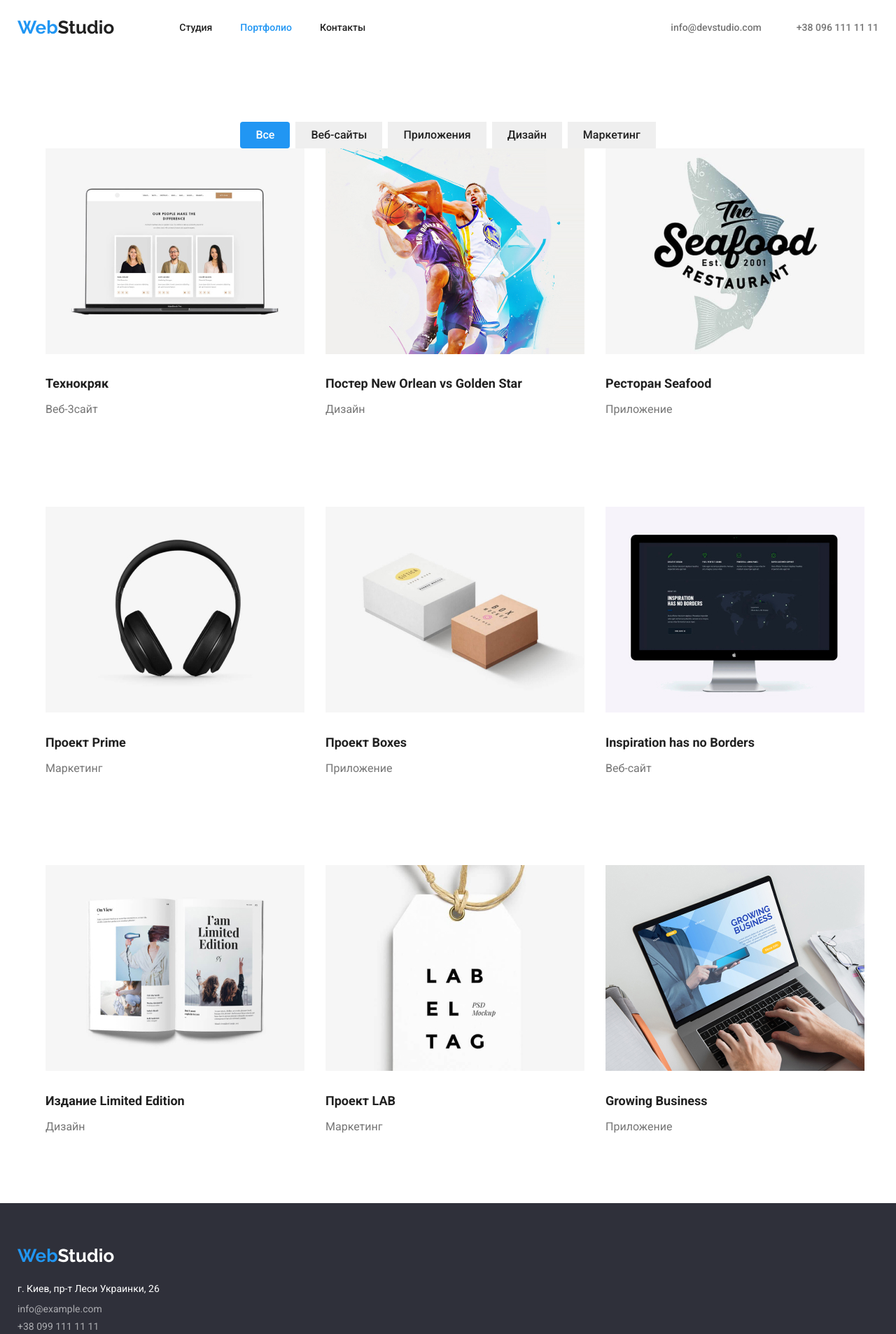
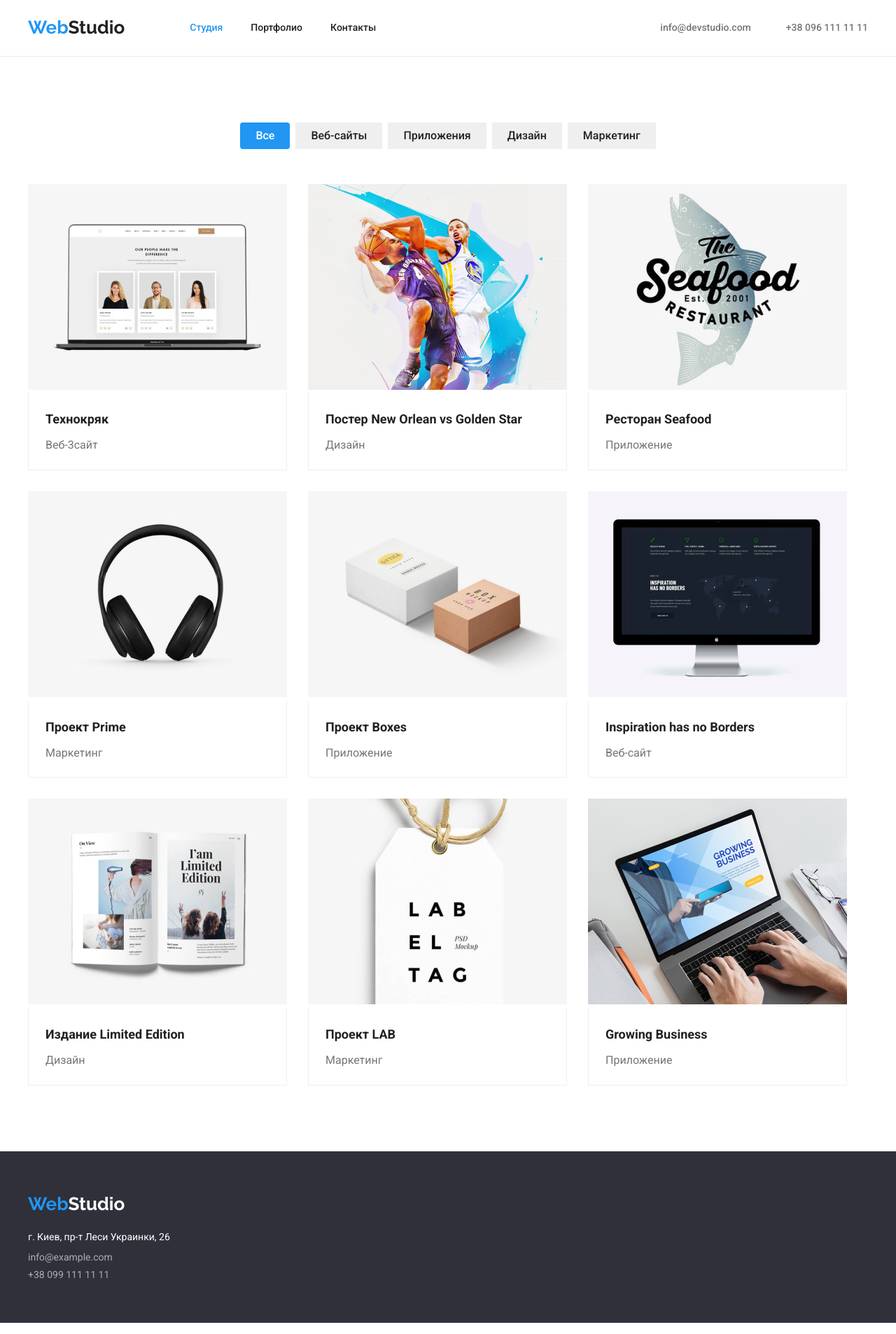
Before and after one commit to OlesyaY/hw-3, a plain HTML site: page portfolio.html in a window 1280 px wide. Shown: the whole page at 70% size. Drawn offline with nearby package versions, Linux system fonts and the light colour scheme.

Commit message:
fixed mistakes

```diff
--- a/css/styles.css
+++ b/css/styles.css
@@ -20,10 +20,9 @@ ul {
 
 
 .conteiner {
-    width: 1230px;
+    width: 1200px;
     padding: 0px 15px;
     margin: 0 auto;
-
 }
 
 ul {
@@ -32,6 +31,7 @@ ul {
 
 .filter-menu {
     padding-top: 94px;
+    padding-bottom: 94px;
 }
 
 .filter-menu .list {
@@ -103,10 +103,17 @@ ul {
     text-decoration: none;
 }
 
+
+
 .logo {
-    padding-top: 60px;
-    padding-bottom: 20px;
     display: block;
+    margin-bottom: 20px;
+    font-size: 26px;
+    font-weight: 700;
+    line-height: 1.19;
+    font-family: Raleway,
+        sans-serif;
+    text-decoration: none;
 }
 
 .active {
@@ -119,6 +126,10 @@ ul {
     font-size: 14px;
     line-height: 1.14;
     padding-inline-start: 0;
+}
+
+.catalog {
+    margin-bottom: 50px;
 }
 
 .list .link:hover,
@@ -138,7 +149,7 @@ ul {
 }
 
 .top-contact .link {
-    font-display: block;
+    display: block;
     padding-top: 32px;
     padding-bottom: 32px;
 }
@@ -160,25 +171,31 @@ ul {
     color: var(--secondary-color);
 }
 
+.hedbord {
+    border-bottom: 1px solid #ECECEC;
+}
+
 .page-header {
     display: flex;
     align-items: center;
 }
 
+.elements {
+    padding: 20px 24px;
+    border: solid #EEEEEE;
+    border-width: 0px 1px 1px 1px;
+}
+
 .progect-list {
     display: flex;
     flex-wrap: wrap;
+    padding-inline-start: 0px;
 
-}
-
-.products {
-    padding-bottom: 20px;
 }
 
 .progect-item {
     margin-right: 30px;
     margin-bottom: 30px;
-    padding-bottom: 94px;
 }
 
 .progect-item:nth-child(3n) {
@@ -213,11 +230,15 @@ ul {
 
 }
 
+.benefits {
+    padding-top: 94px;
+}
+
 .list-menu {
     display: flex;
-    padding-top: 94px;
     margin-block-start: 0px;
     margin-block-end: 0px;
+    padding-inline-start: 0px;
 }
 
 .list-menu .item {
@@ -226,9 +247,9 @@ ul {
 
 .list-pic {
     display: flex;
-    padding-bottom: 188px;
     margin-block-start: 0px;
     margin-block-end: 0px;
+    padding-inline-start: 0px;
 }
 
 .list-pic .item-pic {
@@ -243,15 +264,21 @@ ul {
     margin-right: 30px;
 }
 
-.photo {
+.desc {
+    padding-top: 30px;
     padding-bottom: 30px;
+}
+
+.team {
+    padding-top: 94px;
+    padding-bottom: 94px;
 }
 
 .list-intro {
     display: flex;
     margin-block-start: 0px;
     margin-block-end: 0px;
-    padding-bottom: 94px;
+    padding-inline-start: 0px;
 }
 
 .list-intro .link-intro {
@@ -276,9 +303,8 @@ ul {
     line-height: 1.36;
     text-transform: uppercase;
     letter-spacing: 0.06em;
-    padding-left: 260px;
-    padding-right: 260px;
-    padding-bottom: 30px;
+    width: 696px;
+    margin: 30px auto 0 auto;
 }
 
 .main-section--btn {
@@ -318,6 +344,7 @@ ul {
 
 .servise {
     padding-top: 94px;
+    padding-bottom: 94px;
 }
 
 .heading {
@@ -336,7 +363,7 @@ ul {
     font-size: 14px;
     line-height: 1.14;
     text-transform: uppercase;
-    padding-bottom: 10px;
+    margin-bottom: 10px;
 }
 
 .description {
@@ -347,18 +374,21 @@ ul {
 .list-name {
     font-weight: 500;
     line-height: 1.18;
-    padding-bottom: 10px;
+    margin-bottom: 10px;
 }
 
 .position {
     font-size: 16px;
     line-height: 1.35;
-    padding-bottom: 30px;
 }
 
 /* footer */
 .footer-content {
     background-color: #2F303A;
+}
+
+.footbar {
+    padding-top: 60px;
     padding-bottom: 60px;
 }
 
@@ -370,7 +400,7 @@ ul {
     color: #FFFFFF;
     font-size: 14px;
     line-height: 1.71;
-    padding-bottom: 9px;
+    margin-bottom: 9px;
 }
 
 
@@ -378,6 +408,7 @@ ul {
     color: #FFFFFF;
 }
 
-.info {
-    padding-bottom: 9px;
+
+.info:not(:last-child) {
+    margin-bottom: 9px;
 }
--- a/portfolio.html
+++ b/portfolio.html
@@ -21,7 +21,7 @@
         <link rel="stylesheet" href="./css/styles.css" />
     </head>
     <body>
-        <header>
+        <header class="hedbord">
             <div class="conteiner page-header">
                 <nav class="site-nav">
                     <a class="link link-logo" href="/hm-2/index.html"
@@ -29,12 +29,10 @@
                     >
                     <ul class="list font-medium site-nav">
                         <li class="item">
-                            <a href="index.html" class="link">Студия</a>
+                            <a href="index.html" class="link active">Студия</a>
                         </li>
                         <li class="item">
-                            <a href="portfolio.html" class="link active"
-                                >Портфолио</a
-                            >
+                            <a href="portfolio.html" class="link">Портфолио</a>
                         </li>
                         <li class="item">
                             <a href="" class="link">Контакты</a>
@@ -43,7 +41,9 @@
                 </nav>
                 <ul class="top-contact site-contact list font-medium">
                     <li class="item">
-                        <a href="mailto:info@devstudio.com" class="link"
+                        <a
+                            href="mailto:info@devstudio.com"
+                            class="link secondary-text"
                             >info@devstudio.com</a
                         >
                     </li>
@@ -55,12 +55,11 @@
                 </ul>
             </div>
         </header>
-
         <main>
             <section class="filter-menu">
                 <div class="conteiner">
                     <h1 class="visually-hidden">Резюме</h1>
-                    <ul class="list">
+                    <ul class="list catalog">
                         <li class="item-menu">
                             <button class="filter-active btn" type="button">
                                 Все
@@ -97,8 +96,10 @@
                                     alt=""
                                     width="370"
                             /></a>
+                            <div class="elements">
                                 <h2 class="heading">Технокряк</h2>
                                 <p class="secondary-text text">Веб-3сайт</p>
+                            </div>
                         </li>
                         <li class="progect-item">
                             <a href="/"
@@ -108,10 +109,12 @@
                                     alt=""
                                     width="370"
                             /></a>
+                            <div class="elements">
                                 <h2 class="heading">
                                     Постер New Orlean vs Golden Star
                                 </h2>
                                 <p class="secondary-text text">Дизайн</p>
+                            </div>
                         </li>
                         <li class="progect-item">
                             <a href="/"
@@ -121,8 +124,10 @@
                                     alt=""
                                     width="370"
                             /></a>
+                            <div class="elements">
                                 <h2 class="heading">Ресторан Seafood</h2>
                                 <p class="secondary-text text">Приложение</p>
+                            </div>
                         </li>
                         <li class="progect-item">
                             <a href="/"
@@ -132,8 +137,10 @@
                                     alt=""
                                     width="370"
                             /></a>
+                            <div class="elements">
                                 <h2 class="heading">Проект Prime</h2>
                                 <p class="secondary-text text">Маркетинг</p>
+                            </div>
                         </li>
                         <li class="progect-item">
                             <a href="/"
@@ -143,8 +150,10 @@
                                     alt=""
                                     width="370"
                             /></a>
+                            <div class="elements">
                                 <h2 class="heading">Проект Boxes</h2>
                                 <p class="secondary-text text">Приложение</p>
+                            </div>
                         </li>
                         <li class="progect-item">
                             <a href="/"
@@ -154,8 +163,12 @@
                                     alt=""
                                     width="370"
                             /></a>
-                            <h2 class="heading">Inspiration has no Borders</h2>
+                            <div class="elements">
+                                <h2 class="heading">
+                                    Inspiration has no Borders
+                                </h2>
                                 <p class="secondary-text text">Веб-сайт</p>
+                            </div>
                         </li>
                         <li class="progect-item">
                             <a href="/"
@@ -165,8 +178,10 @@
                                     alt=""
                                     width="370"
                             /></a>
+                            <div class="elements">
                                 <h2 class="heading">Издание Limited Edition</h2>
                                 <p class="secondary-text text">Дизайн</p>
+                            </div>
                         </li>
                         <li class="progect-item">
                             <a href="/"
@@ -176,8 +191,10 @@
                                     alt=""
                                     width="370"
                             /></a>
+                            <div class="elements">
                                 <h2 class="heading">Проект LAB</h2>
                                 <p class="secondary-text text">Маркетинг</p>
+                            </div>
                         </li>
                         <li class="progect-item">
                             <a href="/"
@@ -187,16 +204,18 @@
                                     alt=""
                                     width="370"
                             /></a>
+                            <div class="elements">
                                 <h2 class="heading">Growing Business</h2>
                                 <p class="secondary-text text">Приложение</p>
+                            </div>
                         </li>
                     </ul>
                 </div>
             </section>
         </main>
         <footer class="footer-content">
-            <div class="conteiner">
-                <a href="/hm-2/index.html" class="link-text link-logo logo"
+            <div class="conteiner footbar">
+                <a href="/hm-2/index.html" class="link-text logo"
                     ><span class="accent-text">Web</span>Studio</a
                 >
                 <address class="address-content">
@@ -209,7 +228,7 @@
                                 >info@example.com</a
                             >
                         </li>
-                        <li>
+                        <li class="info">
                             <a class="list-link link" href="tel:+380991111111"
                                 >+38 099 111 11 11</a
                             >
```
Also changed, not shown: index.html (+16 -9 lines). Lines whose indentation alone changed are shown as unchanged.
